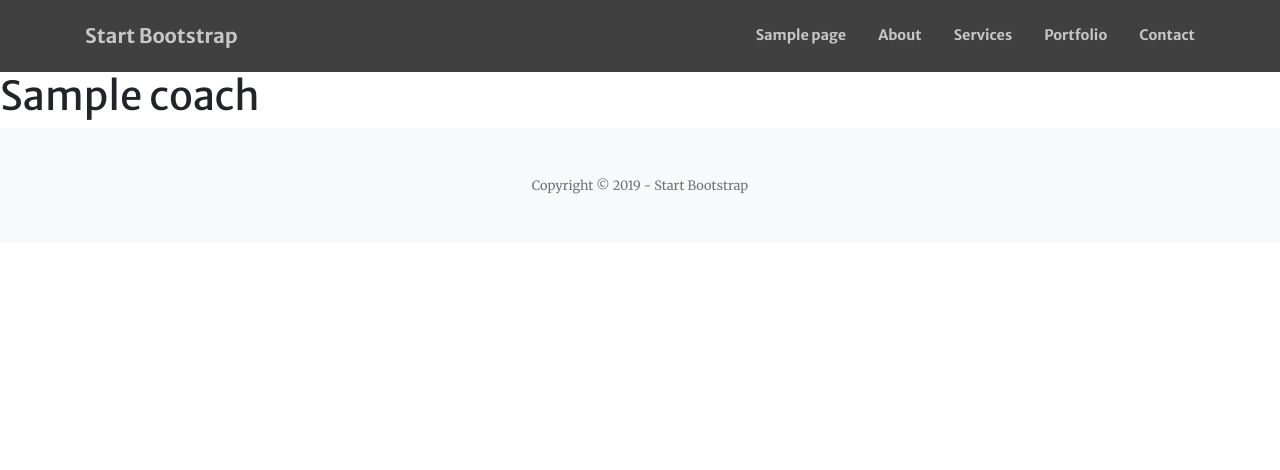
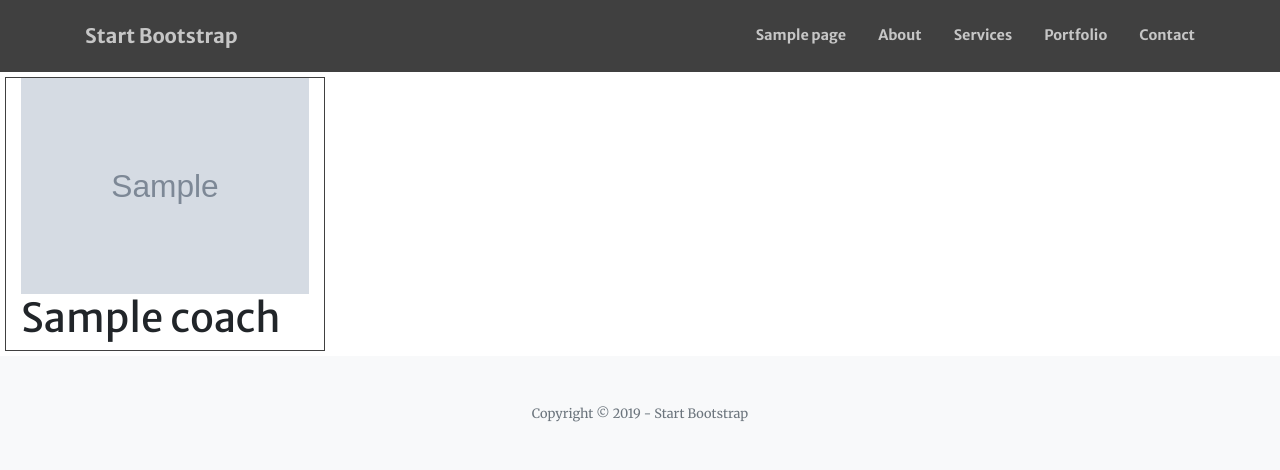
Before and after one commit to ChristianGroeber/mtp.ch-new-website, a Django app: page /finde-deinen-coach/ in a window 1280 px wide. Shown: the top 470 px of the page. Run offline with Django 3.2, Linux system fonts and the light colour scheme; tables that the repository leaves empty hold one stand-in row (values such as "Sample post"); grey boxes marked "Sample" are stand-in pictures; some libraries are stand-ins or nearby versions.

Commit message:
got urls to work

```diff
--- a/new_website/Blog/urls.py
+++ b/new_website/Blog/urls.py
@@ -3,6 +3,6 @@ from django.urls import path
 from . import views
 
 urlpatterns = [
-    path('', views.overview, name='blog_overview'),
+    path('', views.blog, name='blog'),
     path('<id>/', views.blog_post)
 ]
--- a/new_website/Blog/views.py
+++ b/new_website/Blog/views.py
@@ -4,7 +4,7 @@ from django.shortcuts import render, get_object_or_404, redirect
 from .models import Post, Author
 
 
-def overview(request):
+def blog(request):
     post_list = Post.objects.filter(publish=True).order_by('-date_posted')
     for post in post_list:
         post.check_if_unpublish()
--- a/new_website/Coaches/templates/coaches/overview.html
+++ b/new_website/Coaches/templates/coaches/overview.html
@@ -1,11 +1,33 @@
 {% extends 'base.html' %}
+
+{% load static %}
 
 {% block title %}meinTrainingsplan.ch - Finde deinen Coach{% endblock %}
 
 {% block description %}Finde deinen Coach{% endblock %}
 
+{% block additional_css %}
+<link rel="stylesheet" href="{% static 'css/coaches.css' %}">
+
+<script>
+    $(document).ready(function(){
+        $('.coach').click(function(){
+            var full_class = $(this).attr('class');
+            full_class = full_class.split(' ')[1];
+            console.log(full_class);
+            window.location.replace(full_class);
+        });
+    })
+</script>
+{% endblock %}
+
 {% block content %}
+<div class="row">
 {% for coach in coaches %}
+    <div class="coach {{ coach.first_name }}-{{ coach.name }} col-sm-3">
+        <img class="coach-image" src="{{ coach.image.url }}">
 <h1>{{ coach.name }}</h1>
+        </div>
 {% endfor %}
+</div>
 {% endblock %}
--- a/new_website/Coaches/urls.py
+++ b/new_website/Coaches/urls.py
@@ -1,7 +1,9 @@
+from django.conf.urls import url
 from django.urls import path
 
 from . import views
 
 urlpatterns = [
-    path('', views.overview),
+    path('', views.finde_deinen_coach, name='finde_deinen_coach'),
+    path('<coach>/', views.coach),
 ]
--- a/new_website/Coaches/views.py
+++ b/new_website/Coaches/views.py
@@ -1,9 +1,15 @@
-from django.shortcuts import render
+from django.shortcuts import render, get_object_or_404, redirect
 
 # Create your views here.
 from .models import Coach
 
 
-def overview(request):
+def finde_deinen_coach(request):
     coaches = Coach.objects.all()
     return render(request, 'coaches/overview.html', {'coaches': coaches})
+
+
+def coach(request, coach):
+    sel_coach = get_object_or_404(Coach, first_name=coach.split('-')[0], name=coach.split('-')[1])
+    print(sel_coach)
+    return render(request, 'coaches/coach.html', {'coach': sel_coach})
--- a/new_website/new_website/urls.py
+++ b/new_website/new_website/urls.py
@@ -22,8 +22,8 @@ from . import settings
 
 urlpatterns = [
     path('', include('website.urls')),
-    path('blog/', include('Blog.urls')),
-    path('finde-deinen-coach/', include('Coaches.urls')),
+    url('blog/', include('Blog.urls')),
+    url('finde-deinen-coach/', include('Coaches.urls')),
     path('admin/', admin.site.urls),
     url(r'^froala_editor/', include('froala_editor.urls')),
 ]
--- /dev/null
+++ b/new_website/static/css/coaches.css
@@ -0,0 +1,17 @@
+.coach{
+    border: 1px solid rgba(0,0,0,0.75);
+    margin: 5px;
+}
+
+.coach:hover{
+    cursor: pointer;
+    box-shadow: 0 0 5px black;
+}
+
+img.coach-image{
+    max-width: 100%;
+}
+
+.row{
+    margin: 0 !important;
+}
--- a/new_website/website/templates/base.html
+++ b/new_website/website/templates/base.html
@@ -65,7 +65,7 @@
         <ul class="navbar-nav ml-auto my-2 my-lg-0">
             {% for page in pages %}
           <li class="nav-item">
-            <a class="nav-link js-scroll-trigger" href="{{ page.url }}">{{ page.name }}</a>
+            <a class="nav-link js-scroll-trigger" href="{% url page.url %}">{{ page.name }}</a>
           </li>
             {% endfor %}
           <li class="nav-item">
--- a/new_website/website/views.py
+++ b/new_website/website/views.py
@@ -6,5 +6,5 @@ from .models import Page
 
 
 def index(request):
-    page = get_object_or_404(Page, url="/")
+    page = get_object_or_404(Page, url="index")
     return render(request, 'website/index.html', {'page': page})
```
Also changed, not shown: new_website/Coaches/templates/coaches/coach.html (added, +11 -0 lines).
